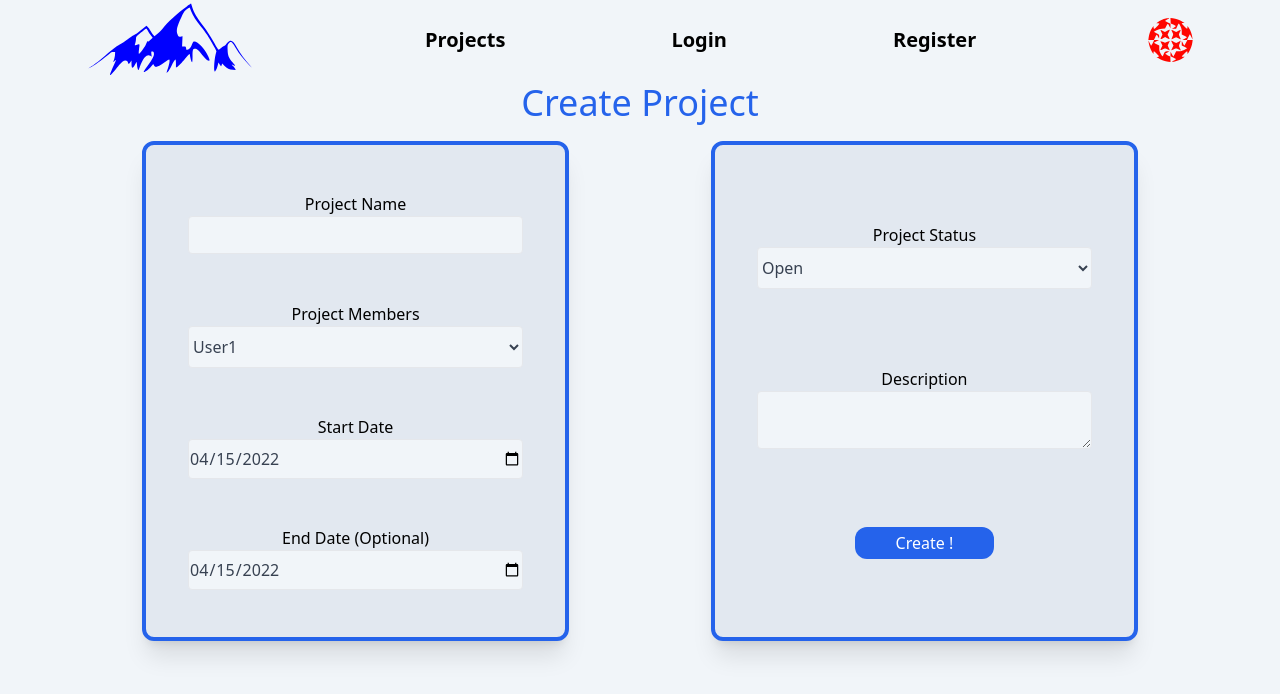
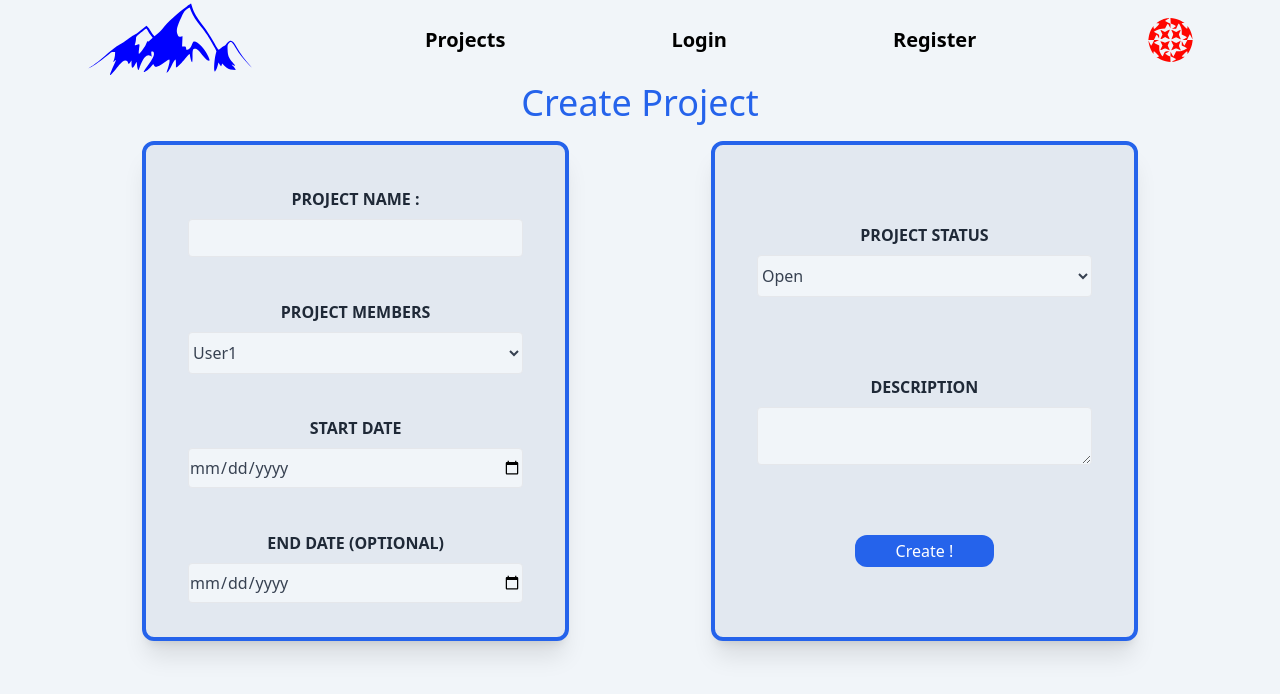
Before and after one commit to cyrheel/MBT-Project, a React (Create React App) app in the folder client/: page /projetCreation in a window 1280 px wide. Shown: the top 694 px of the page. Built offline with nearby package versions, Linux system fonts and the light colour scheme.

Commit message:
work on create project hook and form

```diff
--- a/client/src/Components/ProjectCreationForm.tsx
+++ b/client/src/Components/ProjectCreationForm.tsx
@@ -1,102 +1,156 @@
 import React, { useState } from "react";
+import { ApolloError, useMutation } from "@apollo/client";
+import { CREATE_PROJECT } from "../Hooks/useCreateProject";
 import {
+  formContainerStyle,
   cardStyle,
-  formContainerStyle,
   inputStyle,
+  labelStyle,
   buttonStyle,
   inputContainerStyle,
 } from "../Styles/style";
 
-// Interfaces
-
 function ProjectCreationForm(): JSX.Element {
-  // Helpers
-  let today = new Date(Date.now()).toISOString();
-  today = today.slice(0, 10);
-
-  // States
+  // State
   const [projectName, setProjectName] = useState<string>("");
   const [projectStatus, setProjectStauts] = useState<string>("");
-  const [projectMembers, setProjectMembers] = useState<string>("");
-  const [startDate, setStartDate] = useState<string>(today);
-  const [endDate, setEndDate] = useState<string>(today);
+  const [projectMembers, setProjectMembers] = useState<
+    number | number[] | undefined //TODO: voir pour typer les ID ?
+  >(undefined);
+  const [startDate, setStartDate] = useState<Date>(new Date(Date.now()));
+  const [endDate, setEndDate] = useState<Date>(new Date(Date.now()));
   const [desc, setDesc] = useState<string>("");
+  // eslint-disable-next-line
+  const [addProject, { data, loading, error }] = useMutation(CREATE_PROJECT);
 
   // Funcs
-  const HandleProjectNameChanges = (e: any): void => {
+  const HandleProjectNameChanges = (
+    e: React.ChangeEvent<HTMLInputElement>
+  ): void => {
     setProjectName(e.target.value);
   };
-  const HandleProjectStatusChanges = (e: any): void => {
+
+  const HandleProjectStatusChanges = (
+    e: React.ChangeEvent<HTMLInputElement>
+  ): void => {
     setProjectStauts(e.target.value);
   };
-  const HandleProjectMembersChanges = (e: any): void => {
-    setProjectMembers(e.target.value);
+
+  const HandleProjectMembersChanges = (
+    e: React.ChangeEvent<HTMLInputElement>
+  ): void => {
+    const newID = parseInt(e.target.value);
+    setProjectMembers(newID);
   };
-  const HandleStartDateChanges = (e: any): void => {
-    setStartDate(e.target.value);
+
+  const HandleStartDateChanges = (
+    e: React.ChangeEvent<HTMLInputElement>
+  ): void => {
+    const newDate = new Date(e.target.value);
+    setStartDate(newDate);
   };
-  const HandleEndDateChanges = (e: any): void => {
-    setEndDate(e.target.value);
+
+  const HandleEndDateChanges = (
+    e: React.ChangeEvent<HTMLInputElement>
+  ): void => {
+    const newDate = new Date(e.target.value);
+    setEndDate(newDate);
   };
-  const HandleDescChanges = (e: any): void => {
+
+  const HandleDescChanges = (e: React.ChangeEvent<HTMLInputElement>): void => {
     setDesc(e.target.value);
   };
-  const btnCreateClicked = (): void => {
-    const newProject = {
-      title: projectName,
-      description: desc,
-      start_time: startDate,
-      end_time: endDate,
-      status: projectStatus,
-      project_user: projectMembers,
-      // project_ticket:
-      // project_picture
-    };
-    //TODO: Handle Project Creation Here (send all State to GQL)
+
+  const RenderError = (err: ApolloError | any): JSX.Element => {
+    return (
+      <div>
+        <p>Error in project creation :/</p>
+        <p>{err ? err.message : "No error msg"}</p>
+      </div>
+    );
+  };
+  const RenderLoading = (): JSX.Element => {
+    return <p>Loading...</p>;
   };
 
   // Render
+  if (error) {
+    return <RenderError err={error} />;
+  }
+  if (loading) {
+    return <RenderLoading />;
+  }
   return (
-    <div {...formContainerStyle}>
+    <form
+      onSubmit={(e) => {
+        // TODO: type params and func return
+        e.preventDefault();
+        addProject({
+          variables: {
+            id: "$createNewProjectId",
+            title: projectName,
+            description: desc,
+            start_time: startDate,
+            end_time: endDate,
+            status: projectStatus,
+            user_id: { id: projectMembers },
+          },
+        });
+      }}
+      {...formContainerStyle}
+    >
       <div {...cardStyle}>
         <div {...inputContainerStyle}>
-          <label htmlFor="projName">Project Name</label>
+          <label htmlFor="projName" {...labelStyle}>
+            Project Name :
+          </label>
           <input
             id="projName"
             type="text"
             value={projectName}
-            onChange={(e: any) => HandleProjectNameChanges(e)}
+            onChange={(e: React.ChangeEvent<HTMLInputElement>) =>
+              HandleProjectNameChanges(e)
+            }
             {...inputStyle}
           ></input>
         </div>
         <div {...inputContainerStyle}>
-          <label htmlFor="projMembers">Project Members</label>
+          <label htmlFor="projMembers" {...labelStyle}>
+            Project Members
+          </label>
           <select
             id="projMembers"
+            // TODO: type params and func return
             onChange={(e: any) => HandleProjectMembersChanges(e)}
             {...inputStyle}
           >
-            <option value="user1">User1</option>
-            <option value="user2">User2</option>
-            <option value="user3">User3</option>
+            <option value={1}>User1</option>
+            <option value={2}>User2</option>
+            <option value={3}>User3</option>
           </select>
         </div>
         <div {...inputContainerStyle}>
-          <label htmlFor="startD">Start Date</label>
+          <label htmlFor="startD" {...labelStyle}>
+            Start Date
+          </label>
           <input
             id="startD"
             type="date"
-            value={startDate}
+            value={startDate.toString()}
+            // TODO: type params and func return
             onChange={(e: any) => HandleStartDateChanges(e)}
             {...inputStyle}
           ></input>
         </div>
         <div {...inputContainerStyle}>
-          <label htmlFor="endD">End Date (Optional)</label>
+          <label htmlFor="endD" {...labelStyle}>
+            End Date (Optional)
+          </label>
           <input
             id="endD"
             type="date"
-            value={endDate}
+            // TODO: type params and func return
+            value={endDate.toString()}
             onChange={(e: any) => HandleEndDateChanges(e)}
             {...inputStyle}
           ></input>
@@ -104,9 +158,12 @@ function ProjectCreationForm(): JSX.Element {
       </div>
       <div {...cardStyle}>
         <div {...inputContainerStyle}>
-          <label htmlFor="projStatus">Project Status</label>
+          <label htmlFor="projStatus" {...labelStyle}>
+            Project Status
+          </label>
           <select
             id="projStatus"
+            // TODO: type params and func return
             onChange={(e: any) => HandleProjectStatusChanges(e)}
             {...inputStyle}
           >
@@ -116,22 +173,25 @@ function ProjectCreationForm(): JSX.Element {
           </select>
         </div>
         <div {...inputContainerStyle}>
-          <label htmlFor="desc">Description</label>
+          <label htmlFor="desc" {...labelStyle}>
+            Description
+          </label>
           <textarea
             id="desc"
             wrap="soft"
             value={desc}
+            // TODO: type params and func return
             onChange={(e: any) => HandleDescChanges(e)}
             {...inputStyle}
           ></textarea>
         </div>
         <div {...inputContainerStyle}>
-          <button onClick={() => btnCreateClicked()} {...buttonStyle}>
+          <button type="submit" {...buttonStyle}>
             Create !
           </button>
         </div>
       </div>
-    </div>
+    </form>
   );
 }
 
--- a/client/src/Components/TicketCreationForm.tsx
+++ b/client/src/Components/TicketCreationForm.tsx
@@ -1,4 +1,10 @@
 import React, { useState } from "react";
+import {
+  formContainerStyle,
+  inputContainerStyle,
+  inputStyle,
+  labelStyle,
+} from "../Styles/style";
 
 function TicketCreationForm() {
   // Helpers
@@ -69,13 +75,10 @@ function TicketCreationForm() {
 
   // Render
   return (
-    <div className="flex bg-slate-100 justify-evenly h-full">
+    <div {...formContainerStyle}>
       <div id="left" className="flex flex-col w-1/3 items-center">
-        <div className="flex flex-col w-full p-4">
-          <label
-            className="block uppercase tracking-wide text-gray-700 text-xs font-bold mb-2"
-            htmlFor="tskName"
-          >
+        <div {...inputContainerStyle}>
+          <label htmlFor="tskName" {...labelStyle}>
             Name :
           </label>
           <input
@@ -87,12 +90,7 @@ function TicketCreationForm() {
           ></input>
         </div>
         <div className="flex flex-col w-full p-4">
-          <label
-            className="block uppercase tracking-wide text-gray-700 text-xs font-bold mb-2"
-            htmlFor="tskstatus"
-          >
-            Status :
-          </label>
+          <label htmlFor="tskstatus">Status :</label>
           <input
             className="w-full bg-gray-200 text-gray-700 border rounded py-2 leading-tight focus:outline-none focus:bg-white"
             id="tskstatus"
--- a/client/src/Interfaces/IProject.ts
+++ b/client/src/Interfaces/IProject.ts
@@ -1,11 +1,11 @@
 export default interface IProjet {
-  id: number;
+  id?: number;
   title: string;
   description: string;
   start_time: Date;
   end_time?: Date;
   status: string;
-  user_id: number;
-  ticket_id: number;
-  picture_id: number;
+  user_id: object;
+  ticket_id?: number;
+  picture_id?: number;
 }
--- a/client/src/Pages/TicketCreationPage.tsx
+++ b/client/src/Pages/TicketCreationPage.tsx
@@ -1,14 +1,13 @@
 import React from "react";
 import Navbar from "../Components/Navbar";
 import TicketCreationForm from "../Components/TicketCreationForm";
+import { pageWrapper, h2Style } from "../Styles/style";
 
 function TicketCreationPage(): JSX.Element {
   return (
-    <div className="flex flex-col w-full h-screen bg-slate-100">
+    <div {...pageWrapper}>
       <Navbar />
-      <h2 className="flex items-center justify-center mb-2 font-medium leading-tight text-4xl text-blue-600">
-        Create Task
-      </h2>
+      <h2 {...h2Style}>Create Task</h2>
       <TicketCreationForm />
     </div>
   );
--- a/client/src/Styles/style.js
+++ b/client/src/Styles/style.js
@@ -16,7 +16,7 @@ export const formContainerStyle = {
 };
 
 export const inputContainerStyle = {
-  className: "flex flex-col w-full h-auto items-center",
+  className: "flex flex-col w-full items-center",
 };
 
 export const inputStyle = {
@@ -24,7 +24,9 @@ export const inputStyle = {
     "w-4/5 bg-slate-100 text-gray-700 border rounded py-2 leading-tight focus:outline-none focus:bg-white",
 };
 
-export const labelStyle = {};
+export const labelStyle = {
+  className: "p-2 text-gray-800 text-md font-bold uppercase",
+};
 
 // Other
 
--- /dev/null
+++ b/client/src/hooks/useCreateProject.ts
@@ -0,0 +1,32 @@
+import { gql } from "@apollo/client";
+
+export const CREATE_PROJECT = gql`
+  mutation CreateNewProject(
+    $createNewProjectId: ID!
+    $title: String!
+    $description: String
+    $startTime: Date!
+    $endTime: Date
+    $status: String
+    $users: UserInput
+  ) {
+    createNewProject(
+      id: $createNewProjectId
+      title: $title
+      description: $description
+      start_time: $startTime
+      end_time: $endTime
+      status: $status
+      Users: $users
+    ) {
+      title: title
+      startTime: start_time
+      users: Users {
+        id
+      }
+      status: status
+      end_time: end_time
+      description: description
+    }
+  }
+`;
```
Also changed, not shown: client/src/statics/M6dbc40627f36e2e0dbc4141850ce55f71649942577809.svg (deleted).
